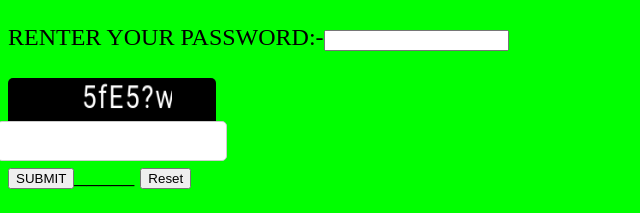
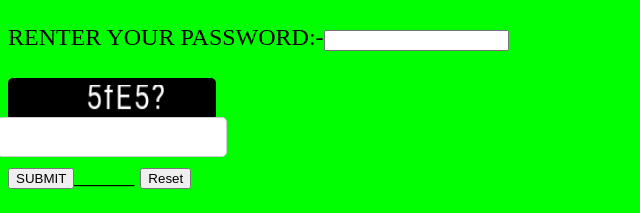
Before and after one commit to akashmanrt/AMAN, a plain HTML site: page index.html in a window 1280 px wide. Shown: the part 792-1005 px from the top of the page, 0-640 px from the left. Drawn offline with Linux system fonts and the light colour scheme.

Commit message:
Update index.html

```diff
--- a/index.html
+++ b/index.html
@@ -60,10 +60,10 @@ SET YOUR PASSWORD:-<INPUT TYPE="number" required><BR><BR>
 <div class="inputContainer">
 
         <div id="captchaBackground">
-  <DIV ALIGN="MIDDLE">
+<div align="middle">
   <br>
-            <canvas id="captcha" width="140" height="50"></canvas>
-</DIv>
+            <canvas id="captcha" width="110" height="40"></canvas>
+</div>
 
         <input type="text" id="captchaInput" required>
     </div>
```
